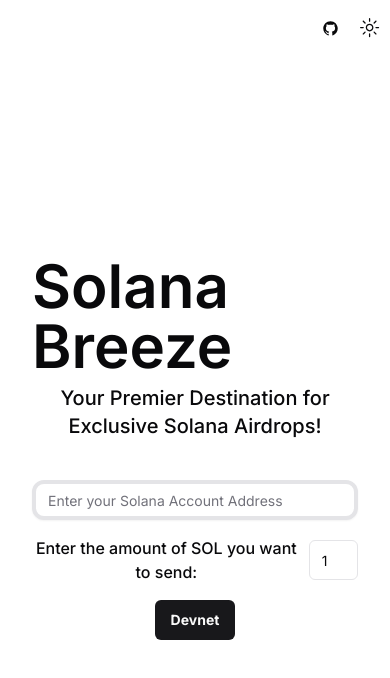
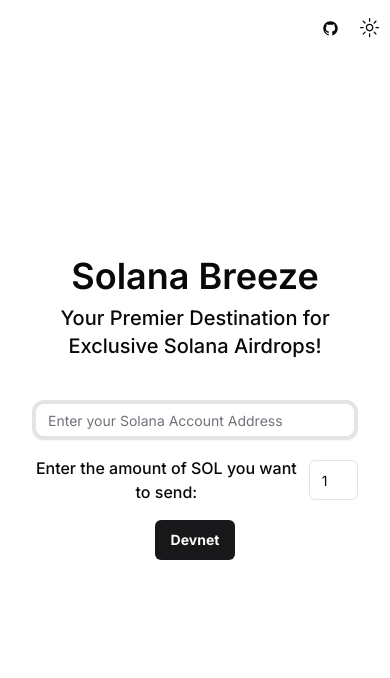
Before and after one commit to skushagra9/Solana-Breeze, a Next.js app: page / in a window 390 px wide. Shown: the top 678 px of the page. Built offline with nearby package versions, Linux system fonts and the light colour scheme.

Commit message:
mobile optimizations

```diff
--- a/src/app/page.tsx
+++ b/src/app/page.tsx
@@ -43,7 +43,7 @@
   };
   return (
     <div className="flex flex-col justify-center items-center p-4 md:p-8 mt-44">
-      <span className="font-heading font-bold flex flex-col justify-center items-center subpixel-antialiased font-semibold  text-6xl md:text-7xl p-4">
+      <span className="font-heading font-bold flex flex-col justify-center items-center subpixel-antialiased font-semibold text-4xl md:text-7xl p-4">
         Solana Breeze
         <span className="font-medium text-center subpixel-antialiased text-xl md:text-2xl p-2">
           Your Premier Destination for Exclusive Solana Airdrops!
```
